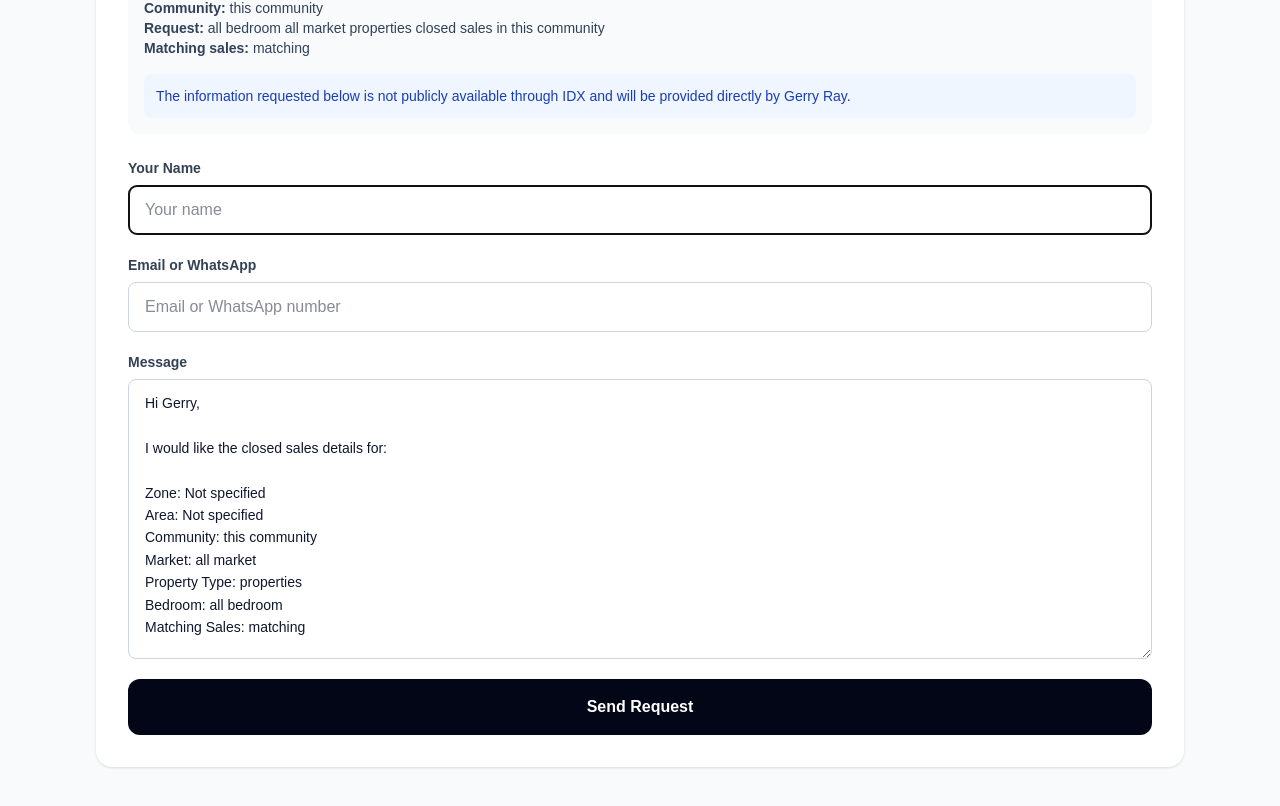
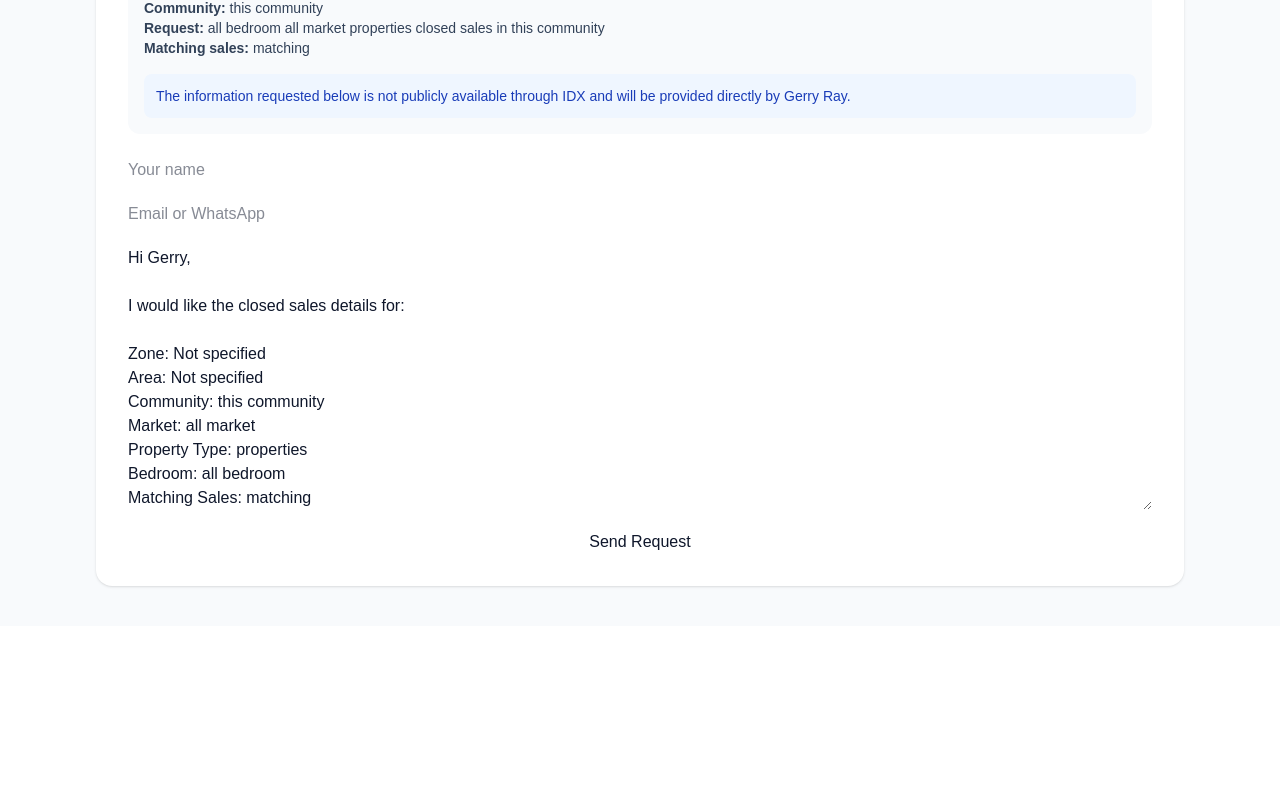
Before and after one commit to grdino/searchpv, a Next.js app: page /contact in a window 1280 px wide. Shown: the part 476-1282 px from the top of the page. After the commit the page ends 1102 px from the top, so only its background shows below. Built offline with nearby package versions, Linux system fonts and the light colour scheme.

Commit message:
Make headings dynamic

```diff
--- a/package.json
+++ b/package.json
@@ -12,7 +12,8 @@
     "@supabase/supabase-js": "^2.108.2",
     "next": "16.2.9",
     "react": "19.2.4",
-    "react-dom": "19.2.4"
+    "react-dom": "19.2.4",
+    "resend": "^6.14.0"
   },
   "devDependencies": {
     "@tailwindcss/postcss": "^4",
--- /dev/null
+++ b/src/app/api/contact/route.ts
@@ -0,0 +1,30 @@
+import { NextResponse } from "next/server";
+import { Resend } from "resend";
+
+const resend = new Resend(process.env.RESEND_API_KEY);
+
+export async function POST(request: Request) {
+  try {
+    const body = await request.json();
+
+    await resend.emails.send({
+      from: "SearchPV <onboarding@resend.dev>",
+      to: "grkcmo@hotmail.com",
+      subject: `SearchPV Request - ${body.community}`,
+      text: `
+Name: ${body.name}
+Contact: ${body.contact}
+
+${body.message}
+      `,
+    });
+
+    return NextResponse.json({ success: true });
+  } catch (error) {
+    console.error(error);
+    return NextResponse.json(
+      { success: false },
+      { status: 500 }
+    );
+  }
+}
--- a/src/app/communities/[slug]/page.tsx
+++ b/src/app/communities/[slug]/page.tsx
@@ -1,11 +1,13 @@
 import { buildIdxUrl } from "@/lib/idx";
 import Link from "next/link";
 import { supabase } from "@/lib/supabase";
+import MainSloganBranding from "@/app/components/MainSloganBranding"
 
 type MarketSegment = "all" | "pre_construction" | "resale";
 type PropertyTypeSegment = "all" | "condos" | "houses";
 type MetricGroup = "active" | "pending" | "sold_12mo";
 type BedroomSegment = "all" | "0br" | "1br" | "2br" | "3br_plus";
+
 
 type CommunitySnapshot = {
   zone_name: string | null;
@@ -192,16 +194,7 @@ export default async function CommunityPage({
               textAlign: "left",
             }}
           >
-            <p
-              style={{
-                fontSize: "14px",
-                textTransform: "uppercase",
-                letterSpacing: "0.16em",
-                color: "#cbd5e1",
-              }}
-            >
-              Puerto Vallarta Market Intelligence
-            </p>
+              <MainSloganBranding />
 
             <h1
               style={{
--- /dev/null
+++ b/src/app/components/MainSloganBranding.tsx
@@ -0,0 +1,16 @@
+export default function MarketIntelligenceBranding() {
+  return (
+    <p
+      style={{
+        marginTop: "8px",
+        fontSize: "clamp(11px, 2vw, 14px)",
+        letterSpacing: "0.15em",
+        textTransform: "uppercase",
+        color: "#cbd5e1",
+        whiteSpace: "nowrap",
+      }}
+    >
+      Puerto Vallarta Market Intelligence
+    </p>
+  );
+}
--- /dev/null
+++ b/src/app/components/SPVBranding.tsx
@@ -0,0 +1,13 @@
+export default function SPVBranding() {
+  return (
+    <h1
+      style={{
+        fontWeight: 700,
+        fontSize: "clamp(32px, 8vw, 56px)",
+        lineHeight: 1,
+      }}
+    >
+      SearchPV
+    </h1>
+  );
+}
--- /dev/null
+++ b/src/app/contact/ContactForm.tsx
@@ -0,0 +1,86 @@
+"use client";
+
+import { useState } from "react";
+
+export default function ContactForm({
+  community,
+  defaultMessage,
+}: {
+  community: string;
+  defaultMessage: string;
+}) {
+  const [sending, setSending] = useState(false);
+  const [sent, setSent] = useState(false);
+
+  async function handleSubmit(
+    event: React.FormEvent<HTMLFormElement>
+  ) {
+    event.preventDefault();
+
+    setSending(true);
+
+    const formData = new FormData(event.currentTarget);
+
+    const response = await fetch("/api/contact", {
+      method: "POST",
+      headers: {
+        "Content-Type": "application/json",
+      },
+      body: JSON.stringify({
+        community,
+        name: formData.get("name"),
+        contact: formData.get("contact"),
+        message: formData.get("message"),
+      }),
+    });
+
+    setSending(false);
+
+    if (response.ok) {
+      setSent(true);
+    }
+  }
+
+  return (
+    <form
+      onSubmit={handleSubmit}
+      style={{
+        marginTop: "24px",
+        display: "flex",
+        flexDirection: "column",
+        gap: "20px",
+      }}
+    >
+      <input
+        name="name"
+        placeholder="Your name"
+        required
+      />
+
+      <input
+        name="contact"
+        placeholder="Email or WhatsApp"
+        required
+      />
+
+      <textarea
+        name="message"
+        rows={11}
+        defaultValue={defaultMessage}
+      />
+
+      <button
+        type="submit"
+        disabled={sending}
+      >
+        {sending ? "Sending..." : "Send Request"}
+      </button>
+
+      {sent && (
+        <p>
+          Thank you. Your request has been sent.
+        </p>
+      )}
+    </form>
+  );
+}
--- a/src/app/contact/page.tsx
+++ b/src/app/contact/page.tsx
@@ -1,3 +1,4 @@
+import ContactForm from "./ContactForm";
 import Link from "next/link";
 
 type SearchParams = {
@@ -43,10 +44,6 @@ Matching Sales: ${count}
 Please send the information by email or WhatsApp.
 
 Thank you.`;
-
-  const mailtoHref = `mailto:gerry@ronmorgan.net?subject=${encodeURIComponent(
-    `SearchPV Request - ${community} Closed Sales`
-  )}&body=${encodeURIComponent(message)}`;
 
   return (
     <main className="min-h-screen bg-slate-50 text-slate-900">
@@ -102,90 +99,10 @@ Thank you.`;
               IDX and will be provided directly by Gerry Ray.
             </div>
           </div>
-
-          <div style={{ marginTop: "24px", display: "flex", flexDirection: "column", gap: "20px", width: "100%" }}>
-            <div style={{ width: "100%" }}>
-                <label style={{ display: "block", fontSize: "14px", fontWeight: 700, color: "#334155" }}>
-                Your Name
-                </label>
-                <input
-                autoFocus
-                type="text"
-                name="name"
-                placeholder="Your name"
-                style={{
-                    marginTop: "6px",
-                    width: "100%",
-                    boxSizing: "border-box",
-                    borderRadius: "8px",
-                    border: "1px solid #cbd5e1",
-                    padding: "12px 16px",
-                }}
-                />
-            </div>
-
-            <div style={{ width: "100%" }}>
-                <label style={{ display: "block", fontSize: "14px", fontWeight: 700, color: "#334155" }}>
-                Email or WhatsApp
-                </label>
-                <input
-                type="text"
-                name="contact"
-                placeholder="Email or WhatsApp number"
-                style={{
-                    marginTop: "6px",
-                    width: "100%",
-                    boxSizing: "border-box",
-                    borderRadius: "8px",
-                    border: "1px solid #cbd5e1",
-                    padding: "12px 16px",
-                }}
-                />
-            </div>
-
-            <div style={{ width: "100%" }}>
-                <label style={{ display: "block", fontSize: "14px", fontWeight: 700, color: "#334155" }}>
-                Message
-                </label>
-                <textarea
-                name="message"
-                rows={11}
-                defaultValue={message}
-                style={{
-                    marginTop: "6px",
-                    display: "block",
-                    width: "100%",
-                    maxWidth: "100%",
-                    minHeight: "280px",
-                    boxSizing: "border-box",
-                    resize: "vertical",
-                    borderRadius: "8px",
-                    border: "1px solid #cbd5e1",
-                    padding: "12px 16px",
-                    fontSize: "14px",
-                    lineHeight: "1.6",
-                }}
-                />
-            </div>
-
-            <a
-                href={mailtoHref}
-                style={{
-                display: "block",
-                width: "100%",
-                boxSizing: "border-box",
-                borderRadius: "12px",
-                backgroundColor: "#020617",
-                padding: "16px 24px",
-                textAlign: "center",
-                fontWeight: 700,
-                color: "#ffffff",
-                textDecoration: "none",
-                }}
-            >
-                Send Request
-            </a>
-            </div>
+            <ContactForm
+              community={community}
+              defaultMessage={message}
+            />
         </div>
       </section>
     </main>
--- a/src/app/page.tsx
+++ b/src/app/page.tsx
@@ -2,6 +2,8 @@ import { buildIdxUrl } from "@/lib/idx";
 import { supabase } from "@/lib/supabase";
 import ZoneAreaFilters from "@/app/components/ZoneAreaFilters";
 import Link from "next/link";
+import SPVBranding from "@/app/components/SPVBranding"
+import MainSloganBranding from "@/app/components/MainSloganBranding"
 
 type MarketSegment = "all" | "pre_construction" | "resale";
 type PropertyTypeSegment = "all" | "condos" | "houses";
@@ -186,12 +188,8 @@ const areas = Array.from(
     <main className="min-h-screen bg-slate-50 text-slate-900">
       <section className="bg-slate-950 px-4 py-10 text-white md:px-8 md:py-14">
         <div className="mx-auto max-w-6xl">
-          <p className="text-sm uppercase tracking-widest text-slate-300">
-            Puerto Vallarta Market Intelligence
-          </p>
-
-          <h1 className="mt-3 text-4xl font-bold md:text-5xl">SearchPV</h1>
-
+            <SPVBranding />
+            <MainSloganBranding />
           <p className="mt-4 max-w-2xl text-slate-300">
             Explore Puerto Vallarta & Riviera Nayarit Markets. Compare condo and
             house inventory, pricing, sales activity, and months of inventory by
```
Also changed, not shown: 1 other file (tests, documents, lock files or other folders).
